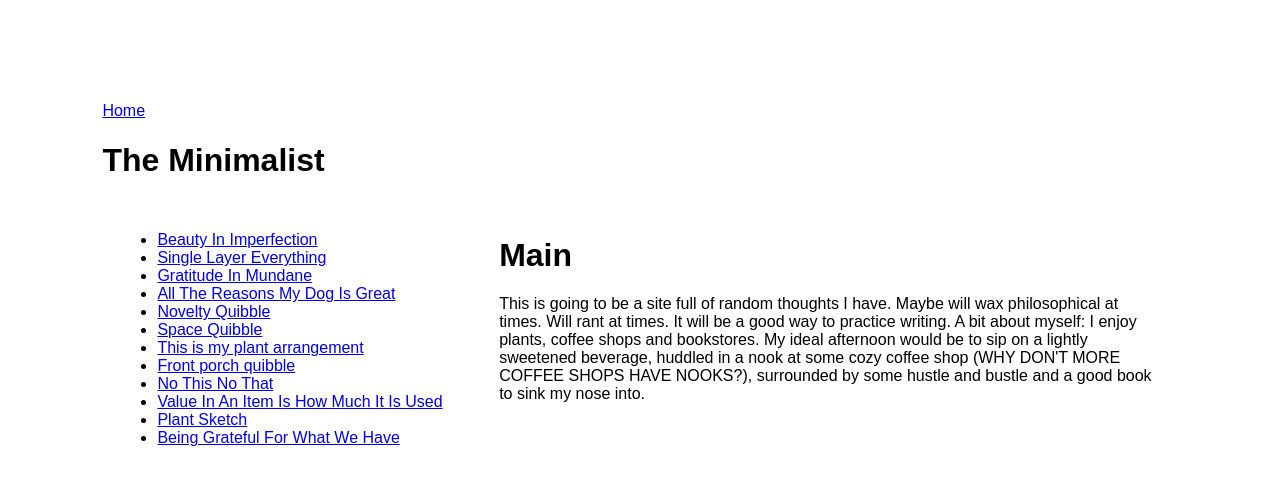
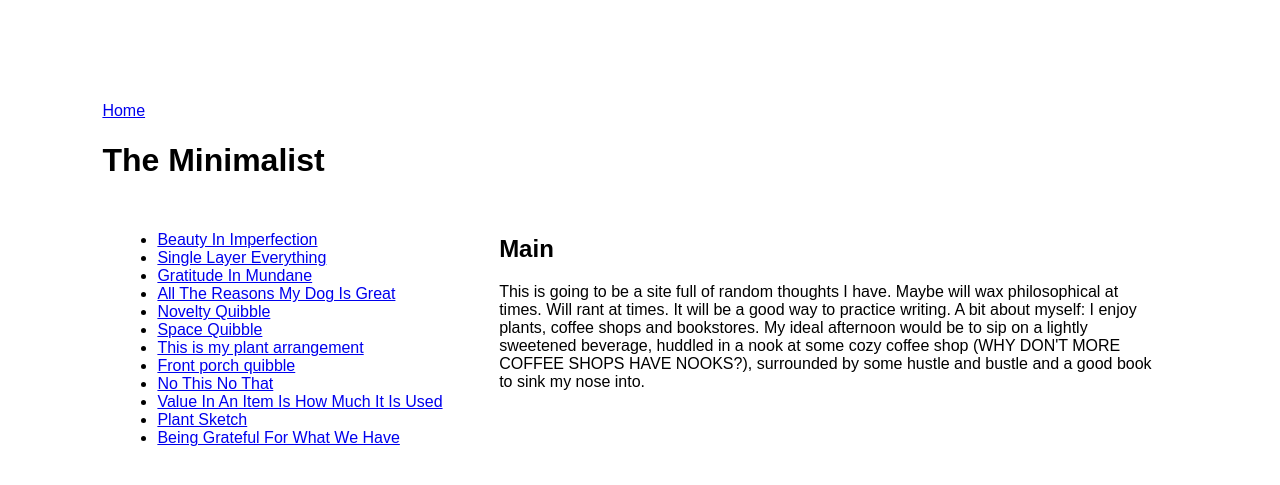
Before and after one commit to heyluney/heyluney.github.io, a Jekyll site: the page built from index.html, in a window 1280 px wide. Shown: the top 485 px of the page. Built offline with Jekyll 4.4.1, drawn with Linux system fonts in a browser that asks for light colours; some web fonts are replaced.

Commit message:
Update default.html

```diff
--- a/_layouts/default.html
+++ b/_layouts/default.html
@@ -28,7 +28,7 @@
   </div>
 
   <div class="main_column">
-     <h1 class="page_title">{{page.title}}</h1>
+     <h2>{{page.title}}</h2>
      <section>{{content}}</section>
   </div>
 </div>
```
